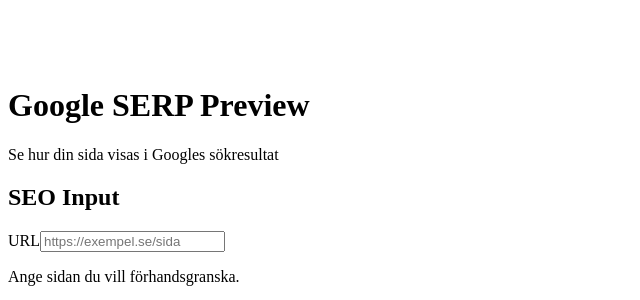
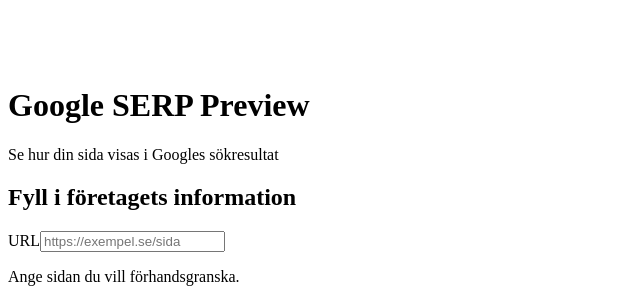
Before and after one commit to Yusri00/Serp-preview, a React (Vite) app: page / in a window 1280 px wide. Shown: the part 486-786 px from the top of the page, without its empty margins (0-640 px from the left). Built offline with nearby package versions, Linux system fonts and the light colour scheme; the HTML template or start-up script is replaced by a standard one.

Commit message:
title update

```diff
--- a/src/App.css
+++ b/src/App.css
@@ -49,6 +49,7 @@
   flex-direction: column;
   gap: 18px;
   padding: 26px;
+  margin-top: 22px;
   background: #ffffff;
   border: 1px solid #ececf2;
   border-radius: 16px;
--- a/src/components/InputFields.jsx
+++ b/src/components/InputFields.jsx
@@ -11,7 +11,7 @@
 
   return (
   <div className="inputs">
-    <h2 className="inputs-title">SEO Input</h2>
+    <h2 className="inputs-title">Fyll i företagets information</h2>
 
     <div className="field">
       <label htmlFor="url">URL</label>
```
